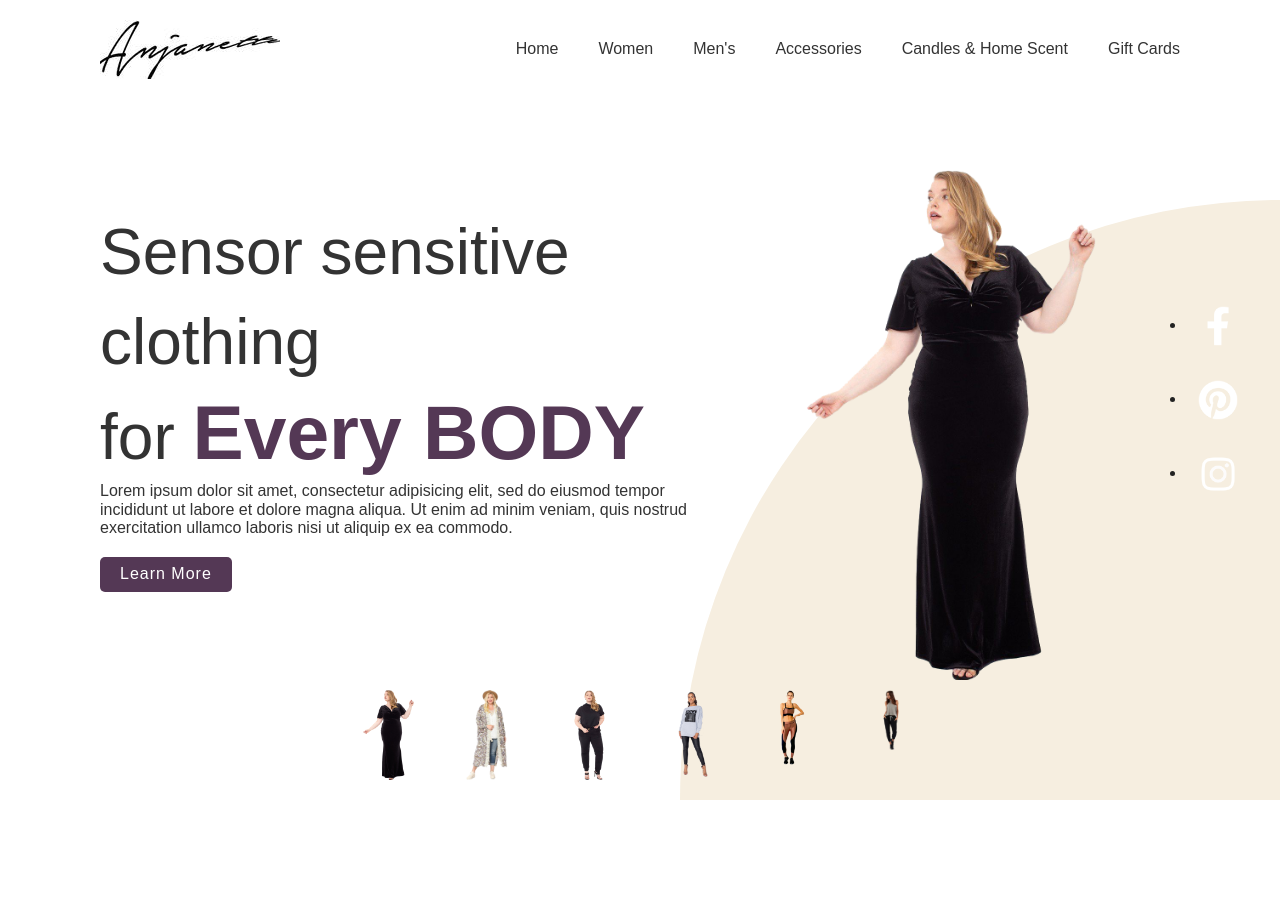
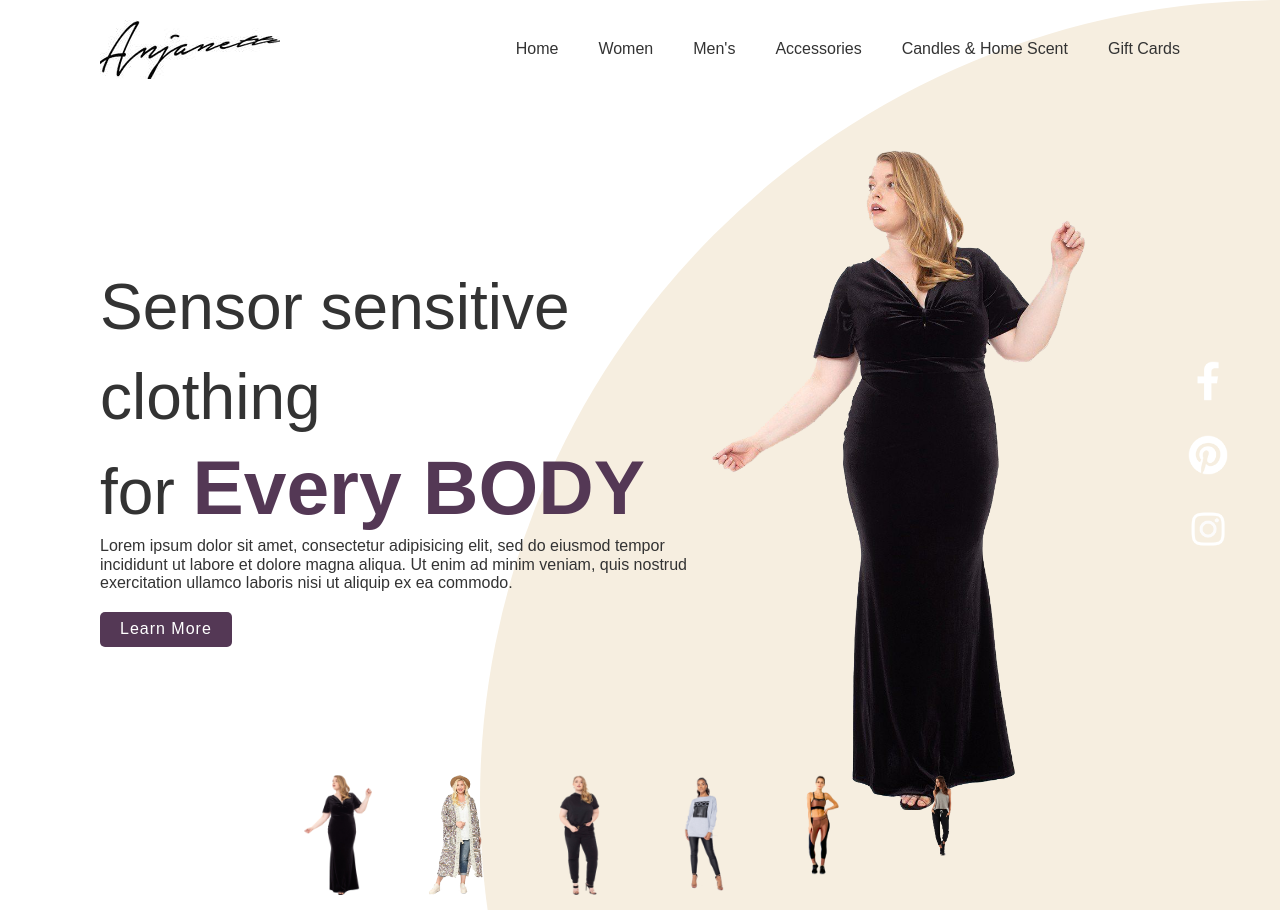
Before and after one commit to MomoServices/theanjanette-lp-one, a website built with Parcel: page index.html in a window 1280 px wide. Before the commit the page ends 800 px from the top, so only its background shows below. Built offline with nearby package versions, Linux system fonts and the light colour scheme.

Commit message:
inital commit

```diff
--- a/css/main.css
+++ b/css/main.css
@@ -95,6 +95,12 @@ textarea {
   box-sizing: border-box;
   font-family: 'Poppins', sans-serif;
 }
+
+.stop-scrolling {
+  height: 100%;
+  overflow: hidden;
+}
+
 section
 {
   position: relative;
@@ -191,13 +197,13 @@ header ul li a
 }
 .content .imgBox img
 {
-  max-width: 340px;
+  max-width: 440px;
 }
 .thumb
 {
   position: absolute;
   left: 50%;
-  bottom: 20px;
+  bottom: 15px;
   transform: translatex(-50%);
   display: flex;
 }
@@ -215,16 +221,17 @@ header ul li a
 }
 .thumb li img
 {
-  max-width: 60px;
+  max-width: 80px;
 }
 .social
 {
   position: absolute;
   top: 50%;
-  right: 30px;
+  right: 40px;
   transform: translateY(-50%);
   display: flex;
   justify-content: center;
+  list-style-type: none;
   align-items: center;
   flex-direction: column;
 }
@@ -247,7 +254,7 @@ header ul li a
   width: 100%;
   height: 100%;
   background: #f6eee0;
-  clip-path: circle(600px at right 800px);
+  clip-path: circle(800px at right 800px);
 }
 
 /* Responsive */
```
